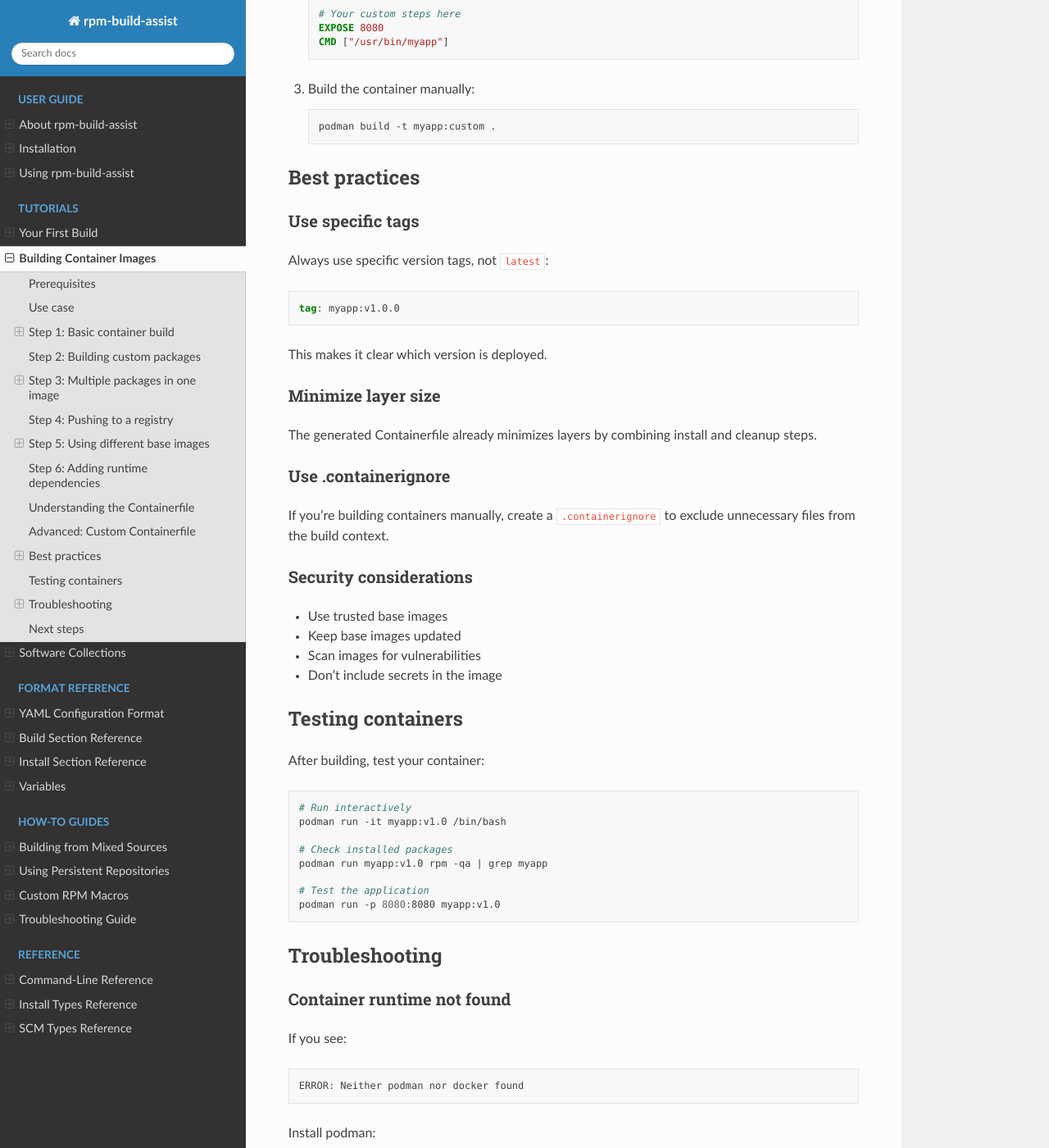
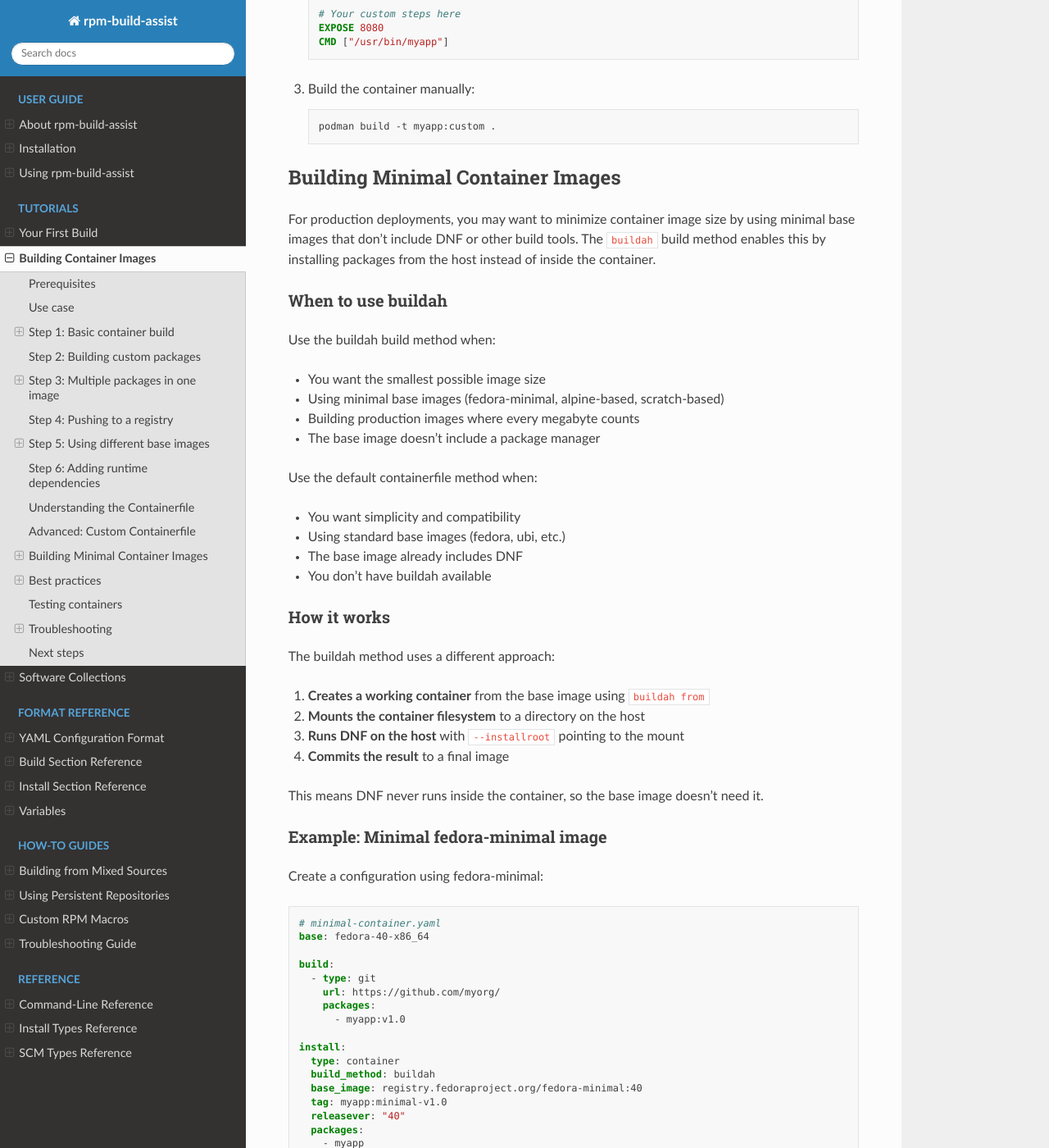
Before and after one commit to orb-rpm-build/rpm-build-assist, a Sphinx documentation site: the page built from doc/source/tutorial/container_builds.rst, in a window 1280 px wide and 1400 px high, scrolled down 5937 px. Shown: the whole window at 82% size. Built offline with Sphinx 7.4.7 and the Read the Docs theme 3.1.0, drawn with Linux system fonts in a browser that asks for light colours; some of the changed text lies outside the part shown.

Commit message:
Add buildah build method for minimal container images
Adds support for building container images using buildah mount + dnf
--installroot, enabling minimal base images without DNF installed.

New features:
- build_method field (containerfile/buildah) for container install type
- releasever field for buildah method to specify DNF release version
- Automatic DNF cache cleanup (DNF4 and DNF5) for minimal image size
- Hard link optimization using same filesystem for temp directories

Documentation:
- Added build methods comparison in reference/install_types.rst
- Added new fields to format/install_section.rst
- Added "Building Minimal Container Images" tutorial section
- Added buildah example to examples file

Tests:
- Created test-container-buildah.yaml for buildah method validation

Implementation details:
- Buildah method creates working container, mounts filesystem, runs dnf
  --installroot from host, then commits to final image
- Containerfile method creates temp build dir in same parent as localrepo
  to enable hard link optimization across builds
- Both methods clean up caches to minimize final image size

Co-Authored-By: Claude Sonnet 4.5 <noreply@anthropic.com>

```diff
--- a/doc/source/tutorial/container_builds.rst
+++ b/doc/source/tutorial/container_builds.rst
@@ -327,6 +327,126 @@ rpm-build-assist to build the RPMs:
 
       podman build -t myapp:custom .
 
+Building Minimal Container Images
+----------------------------------
+
+For production deployments, you may want to minimize container image size by
+using minimal base images that don't include DNF or other build tools. The
+``buildah`` build method enables this by installing packages from the host
+instead of inside the container.
+
+When to use buildah
+~~~~~~~~~~~~~~~~~~~
+
+Use the buildah build method when:
+
+* You want the smallest possible image size
+* Using minimal base images (fedora-minimal, alpine-based, scratch-based)
+* Building production images where every megabyte counts
+* The base image doesn't include a package manager
+
+Use the default containerfile method when:
+
+* You want simplicity and compatibility
+* Using standard base images (fedora, ubi, etc.)
+* The base image already includes DNF
+* You don't have buildah available
+
+How it works
+~~~~~~~~~~~~
+
+The buildah method uses a different approach:
+
+1. **Creates a working container** from the base image using ``buildah from``
+2. **Mounts the container filesystem** to a directory on the host
+3. **Runs DNF on the host** with ``--installroot`` pointing to the mount
+4. **Commits the result** to a final image
+
+This means DNF never runs inside the container, so the base image doesn't need
+it.
+
+Example: Minimal fedora-minimal image
+~~~~~~~~~~~~~~~~~~~~~~~~~~~~~~~~~~~~~~
+
+Create a configuration using fedora-minimal:
+
+.. code-block:: yaml
+
+   # minimal-container.yaml
+   base: fedora-40-x86_64
+
+   build:
+     - type: git
+       url: https://github.com/myorg/
+       packages:
+         - myapp:v1.0
+
+   install:
+     type: container
+     build_method: buildah
+     base_image: registry.fedoraproject.org/fedora-minimal:40
+     tag: myapp:minimal-v1.0
+     releasever: "40"
+     packages:
+       - myapp
+
+Build the image:
+
+.. code-block:: bash
+
+   ./rpm-build-assist -c minimal-container.yaml
+
+The ``releasever`` field is required for the buildah method to tell DNF which
+Fedora release to use when resolving dependencies.
+
+Size comparison
+~~~~~~~~~~~~~~~
+
+Compare image sizes between methods:
+
+.. code-block:: bash
+
+   # Standard containerfile method with fedora base
+   # Base: ~180 MB, Final: ~220 MB
+
+   # Buildah method with fedora-minimal base
+   # Base: ~110 MB, Final: ~120 MB
+
+The buildah method with fedora-minimal can save 50-100 MB depending on your
+packages.
+
+Requirements
+~~~~~~~~~~~~
+
+The buildah method requires:
+
+* buildah installed on your build system
+* SELinux contexts properly configured (buildah handles this automatically)
+* Sufficient permissions to mount filesystems
+
+Install buildah:
+
+.. code-block:: bash
+
+   sudo dnf install buildah
+
+Verification
+~~~~~~~~~~~~
+
+After building, verify the image:
+
+.. code-block:: bash
+
+   # Check image size
+   podman images myapp:minimal-v1.0
+
+   # Verify DNF is not in the image
+   podman run myapp:minimal-v1.0 which dnf
+   # Should fail with "which: no dnf in ..."
+
+   # Test your application
+   podman run myapp:minimal-v1.0 /usr/bin/myapp --version
+
 Best practices
 --------------
 
```
Also changed, not shown: doc/source/format/install_section.rst (+28 -0 lines), doc/source/reference/install_types.rst (+76 -7 lines), 3 other files.
